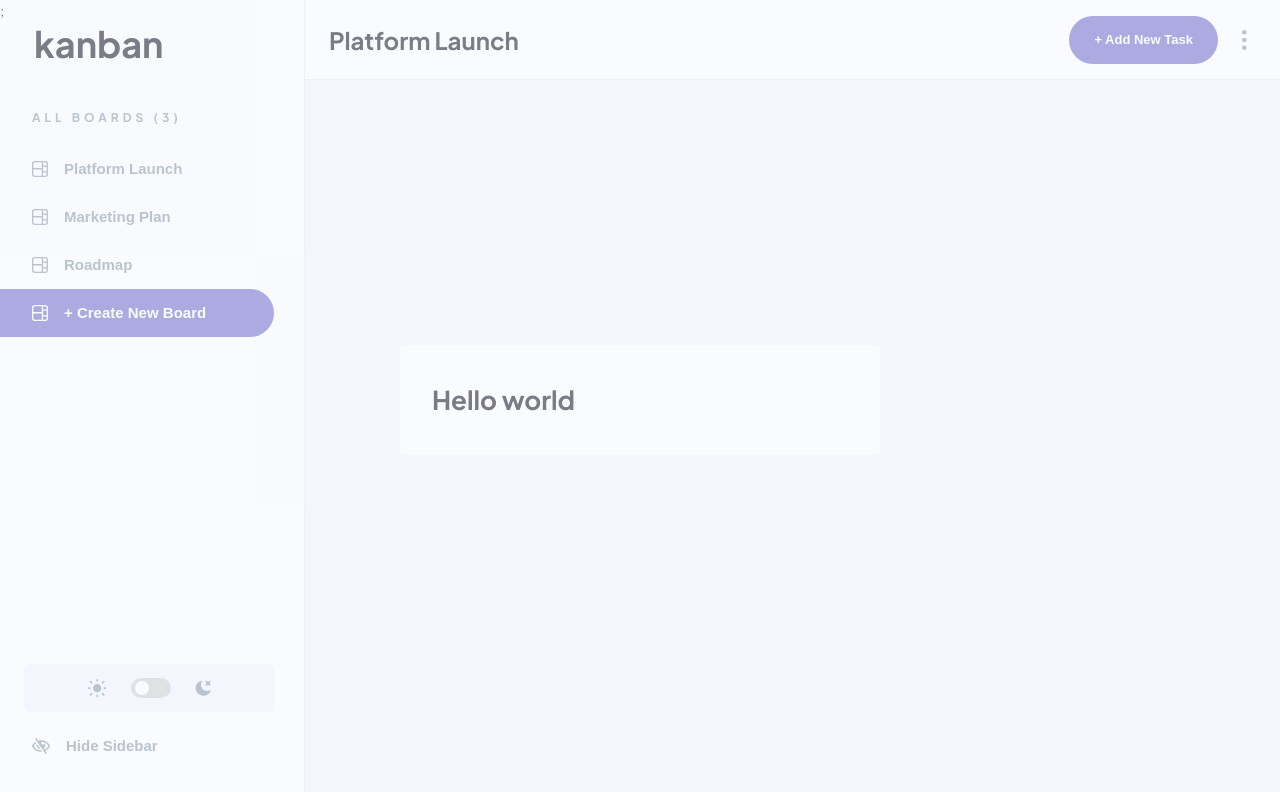
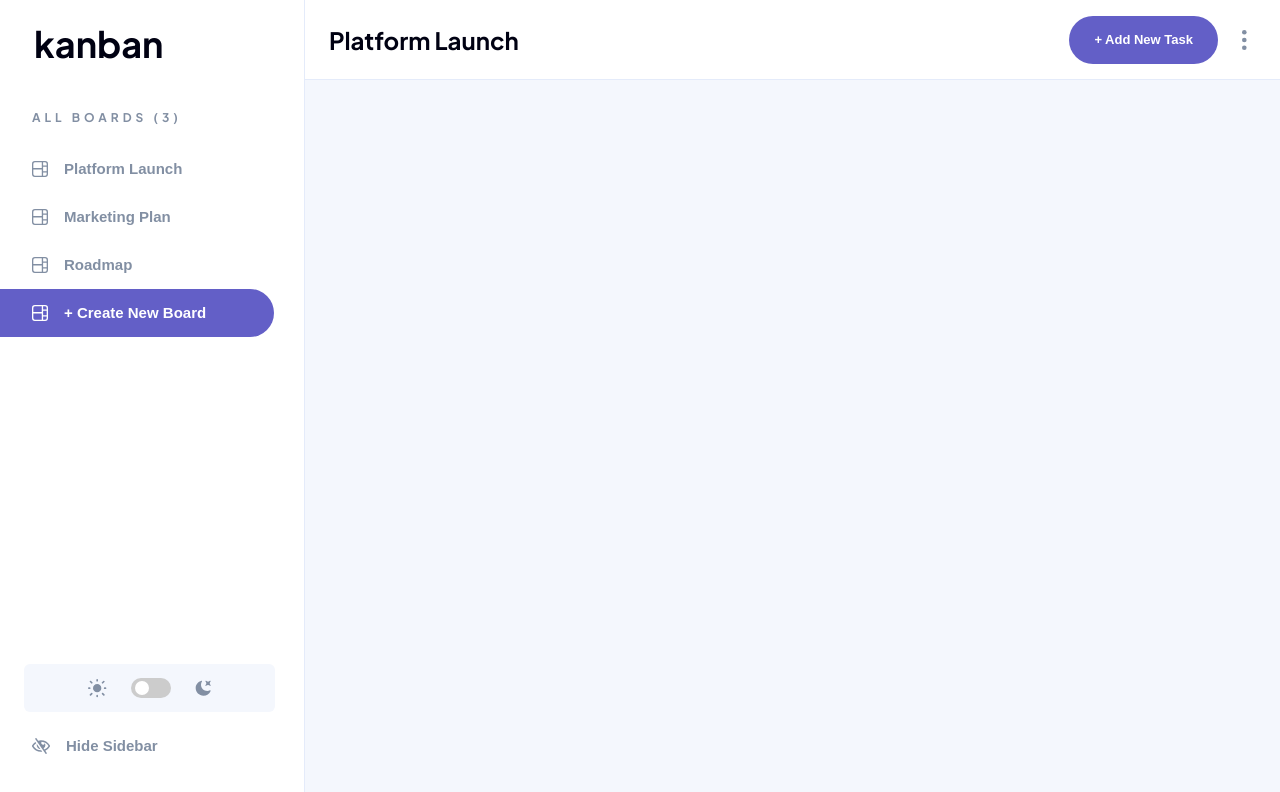
Before and after one commit to ajsaule/kanban-board, a Next.js app: page / in a window 1280 px wide. Shown: the top 792 px of the page. Built offline with nearby package versions, Linux system fonts and the light colour scheme.

Commit message:
fix: modal

```diff
--- a/src/components/Banner.tsx
+++ b/src/components/Banner.tsx
@@ -1,18 +1,24 @@
-import React from "react";
+import React, { useState } from "react";
 import VerticalEllipsis from "./svgs/VerticalEllipsis";
 import Button from "./Button";
 import styles from "../styles/components/Banner.module.scss";
+import Modal from "./Modal";
 
 const Banner = () => {
+  const [showAddTask, setShowAddTask] = useState(false);
+
   return (
     <div className={styles["banner"]}>
       <h1 className={`h-xl ${styles["banner__heading"]}`}>Platform Launch</h1>
       <div className={styles["button-wrapper"]}>
-        <Button onClick={() => {}} size="large">
+        <Button onClick={() => setShowAddTask(true)} size="large">
           + Add New Task
         </Button>
         <VerticalEllipsis className={styles["vertical-ellipsis"]} />
       </div>
+      {showAddTask && (
+        <Modal onClose={setShowAddTask.bind(null, false)}>ADD NEW TASK</Modal>
+      )}
     </div>
   );
 };
--- a/src/components/Board.tsx
+++ b/src/components/Board.tsx
@@ -1,8 +1,6 @@
 import React from "react";
 import Banner from "./Banner";
-
 import HideNavbarIcon from "./svgs/HideNavbarIcon";
-
 import styles from "../styles/components/Board.module.scss";
 
 const Board = ({
--- a/src/components/Modal.tsx
+++ b/src/components/Modal.tsx
@@ -1,18 +1,31 @@
+import React, { useEffect, useState } from "react";
+import { createPortal } from "react-dom";
 import styles from "../styles/components/Modal.module.scss";
 
 type PropsType = {
   children: React.ReactNode;
-  isHidden: boolean;
   className?: string;
+  onClose: () => void;
 };
 
-const Modal = ({ children, isHidden, className }: PropsType) => {
-  const classNames = `${className} ${isHidden ? styles["hidden"] : ""}`;
+const Modal = ({ onClose, children, className }: PropsType) => {
+  const [isRendered, setIsRendered] = useState(false);
+  const classes = `${className} ${styles["modal"]}`;
+
+  useEffect(() => {
+    setIsRendered(true);
+  }, []);
 
   return (
-    <div className={`${styles["background"]} ${classNames}`}>
-      <div className={styles["modal"]}>{children}</div>;
-    </div>
+    <>
+      {isRendered &&
+        createPortal(
+          <div className={styles["background"]} onClick={onClose}>
+            <div className={classes}>{children}</div>
+          </div>,
+          document.getElementById("modal")!
+        )}
+    </>
   );
 };
 
--- /dev/null
+++ b/src/pages/_document.tsx
@@ -0,0 +1,14 @@
+import { Html, Head, Main, NextScript } from "next/document";
+
+export default function Document() {
+  return (
+    <Html>
+      <Head />
+      <body>
+        <Main />
+        <NextScript />
+        <div id="modal"></div>
+      </body>
+    </Html>
+  );
+}
--- a/src/pages/index.tsx
+++ b/src/pages/index.tsx
@@ -1,6 +1,5 @@
 import { useState } from "react";
 import Board from "../components/Board";
-import Modal from "../components/Modal";
 import Sidebar from "../components/SideBar";
 
 // import HideNavbarIcon from "../components/svgs/HideNavbarIcon";
@@ -10,9 +9,6 @@ function HomePage() {
 
   return (
     <div className="board-container">
-      <Modal isHidden={false}>
-        <h1>Hello world</h1>
-      </Modal>
       <Sidebar
         isSidebarHidden={isSidebarHidden}
         setIsSidebarHidden={setIsSidebarHidden}
--- a/src/styles/components/Modal.module.scss
+++ b/src/styles/components/Modal.module.scss
@@ -1,9 +1,5 @@
-.hidden {
-  display: none;
-}
-
 .modal {
-  position: absolute;
+  position: fixed;
   top: 50%;
   left: 50%;
   transform: translate(-50%, -50%);
@@ -12,15 +8,16 @@
   height: auto;
   background: var(--color-light);
   border-radius: 6px;
-  z-index: 1000;
+  z-index: 100;
 }
 
 .background {
-  position: absolute;
+  position: fixed;
+  top: 0;
+  left: 0;
+  width: 100%;
   height: 100vh;
-  width: 100vw;
-  background: var(--color-bg);
-  mix-blend-mode: normal;
-  opacity: 0.5;
-  z-index: 1;
+  background-color: rgba(#000, 0.5);
+  backdrop-filter: blur(3px);
+  z-index: 50;
 }
```
